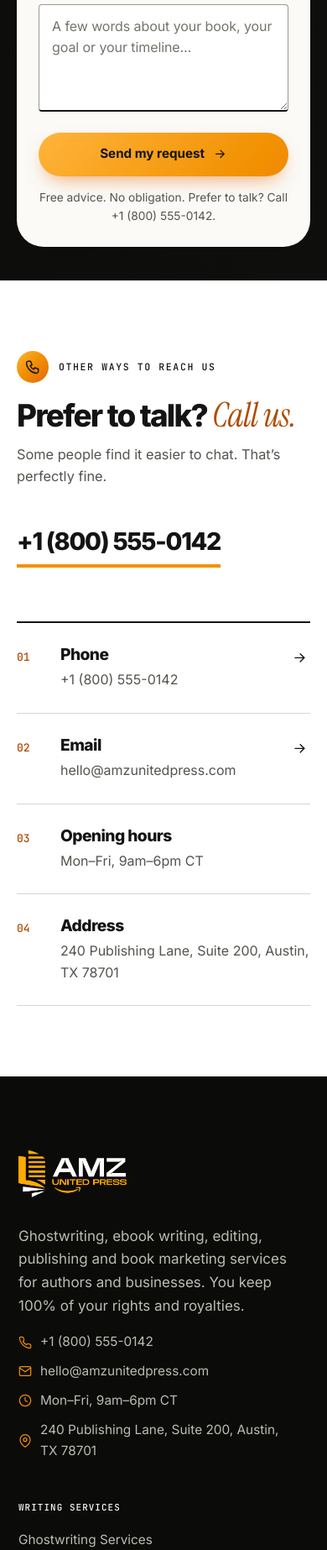
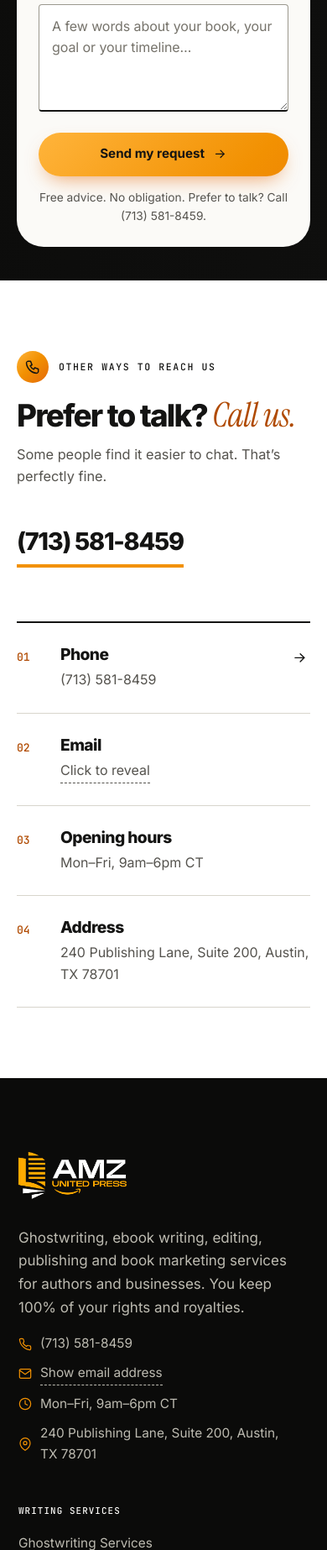
Before and after one commit to theactive-123/amz-united-press-php, a PHP site: page /contact in a window 390 px wide. Shown: the part 960-2806 px from the top of the page at 84% size. Run offline with PHP 8.4, Linux system fonts and the light colour scheme.

Commit message:
New phone number and click-to-reveal email
Phone is now (713) 581-8459, with tel: links built by tel_href() as
+17135818459. The email address no longer appears in the page source:
email_reveal() stores it reversed and base64-encoded, and main.js swaps
the button for a mailto link on click (footer, landing-page footer,
contact page, privacy and terms). Email removed from JSON-LD schema.

Co-Authored-By: Claude Opus 5.5 <noreply@anthropic.com>
Claude-Session: https://claude.ai/code/session_013so4XN4HfSfWopsdRhEgj1

```diff
--- a/assets/css/site.css
+++ b/assets/css/site.css
@@ -292,3 +292,20 @@ h1,h2,h3,.x-h2,.page-hero h1,.svh h1{overflow-wrap:break-word;hyphens:manual}
   [data-page=home] .x-man-grid{grid-template-columns:minmax(0,.85fr) minmax(0,1.15fr);gap:clamp(28px,3vw,48px);align-items:center}
   [data-page=home] .x-man-photo{width:100%;max-width:100%;margin:0;justify-self:end}
 }
+/* ---- click-to-reveal email ---- */
+.em-rv{display:inline-flex;align-items:center;vertical-align:baseline}
+.em-btn{display:inline-flex;align-items:center;gap:10px;padding:0;margin:0;border:0;background:none;font:inherit;color:inherit;cursor:pointer;text-align:left;line-height:inherit}
+.em-btn span{border-bottom:1px dashed currentColor;padding-bottom:1px;transition:border-color .2s,color .2s}
+.em-btn:hover span,.em-btn:focus-visible span{border-bottom-style:solid;border-color:var(--orange)}
+.em-btn .ic,.em-link .ic{flex:none}
+.em-link{display:inline-flex;align-items:center;gap:10px;color:inherit;text-decoration:none;word-break:break-all;animation:emIn .35s ease both}
+@keyframes emIn{from{opacity:0;transform:translateY(3px)}}
+.em-rv.em-text .em-btn .ic,.em-rv.em-text .em-link .ic,.em-rv.em-row .em-btn .ic,.em-rv.em-row .em-link .ic{display:none}
+.em-rv.em-text .em-btn span{border-bottom:1px solid var(--orange)}
+.em-rv.em-text .em-link{text-decoration:underline;text-decoration-color:var(--orange)}
+.em-rv.em-row .em-btn span{font-weight:inherit}
+.foot-contact .em-btn,.foot-contact .em-link,.lpf-contact .em-btn,.lpf-contact .em-link{gap:10px}
+.lpf-contact .em-btn,.lpf-contact .em-link{gap:8px;color:var(--inv-2)}
+.lpf-contact .em-btn:hover,.lpf-contact .em-link:hover{color:var(--inv)}
+.lpf-contact .em-btn .ic,.lpf-contact .em-link .ic{color:var(--orange)}
+@media (prefers-reduced-motion:reduce){.em-link{animation:none}}
--- a/assets/js/main.js
+++ b/assets/js/main.js
@@ -269,3 +269,12 @@ initHome();
 $$('.x-shelf .list-track').forEach(initList);
 initProof();
 initEffects();
+
+
+/* ---- click-to-reveal email: the address is stored reversed + base64 in data-em ---- */
+document.addEventListener('click',function(e){
+  var b=e.target.closest('.em-btn');if(!b)return;
+  var w=b.closest('.em-rv'),m;try{m=atob(w.getAttribute('data-em')).split('').reverse().join('')}catch(x){return}
+  var a=document.createElement('a');a.href='mailto:'+m;a.className='em-link';a.innerHTML=b.querySelector('svg')?b.querySelector('svg').outerHTML:'';a.appendChild(document.createTextNode(m));
+  w.replaceChildren(a);w.classList.add('shown');a.focus();
+});
--- a/contact.php
+++ b/contact.php
@@ -9,7 +9,7 @@ $meta = [
     'schema' => [breadcrumb_schema([['Home', '/'], ['Contact', null]]), ['@context' => 'https://schema.org', '@type' => 'ContactPage', 'name' => 'Contact ' . site('name'), 'url' => abs_url('/contact')]],
 ];
 include __DIR__ . '/includes/header.php';
-$tel = preg_replace('/[^\d+]/', '', site('phone'));
+$tel = tel_href();
 ?>
 <div class="page active svx" data-page="contact">
 <section class="x-close svx-close svx-contact-top" aria-labelledby="pg-h1"><div class="x-w x-close-grid">
@@ -27,7 +27,7 @@ $tel = preg_replace('/[^\d+]/', '', site('phone'));
     <?= ph_note('Placeholder contact details. Edit them in includes/data.php.') ?></div>
   <ul class="svx-index">
     <li class="rv"><a href="tel:<?= e($tel) ?>"><span class="svx-rn">01</span><span><strong>Phone</strong><p><?= e(site('phone')) ?></p></span><svg class="ic" aria-hidden="true"><use href="#i-arrow"/></svg></a></li>
-    <li class="rv"><a href="mailto:<?= e(site('email')) ?>"><span class="svx-rn">02</span><span><strong>Email</strong><p><?= e(site('email')) ?></p></span><svg class="ic" aria-hidden="true"><use href="#i-arrow"/></svg></a></li>
+    <li class="rv"><div class="svx-index-row"><span class="svx-rn">02</span><span><strong>Email</strong><p><?= email_reveal('Click to reveal', 'em-row') ?></p></span></div></li>
     <li class="rv"><div class="svx-index-row"><span class="svx-rn">03</span><span><strong>Opening hours</strong><p><?= e(site('hours')) ?></p></span></div></li>
     <li class="rv"><div class="svx-index-row"><span class="svx-rn">04</span><span><strong>Address</strong><p><?= e(site('address')) ?></p></span></div></li>
   </ul>
--- a/includes/data.php
+++ b/includes/data.php
@@ -12,7 +12,7 @@ $D = [
         'name' => 'AMZ United Press',
         'tagline' => 'Ebook writing, editing, design and publishing',
         'url' => '',
-        'phone' => '+1 (800) 555-0142',
+        'phone' => '(713) 581-8459',
         'email' => 'hello@amzunitedpress.com',
         'address' => '240 Publishing Lane, Suite 200, Austin, TX 78701',
         'hours' => 'Mon–Fri, 9am–6pm CT',
--- a/includes/footer.php
+++ b/includes/footer.php
@@ -6,8 +6,8 @@
     <div class="lpf-in">
       <a class="logo" href="<?= e(url('/')) ?>" aria-label="<?= e(site('name')) ?> — home"><img src="<?= e(asset('img/logo-light.png')) ?>" width="491" height="213" alt="<?= e(site('name')) ?>" loading="lazy"></a>
       <div class="lpf-contact">
-        <a href="tel:<?= e(preg_replace('/[^\d+]/', '', site('phone'))) ?>" data-lp-call><?= ic('phone') ?><?= e(site('phone')) ?></a>
-        <a href="mailto:<?= e(site('email')) ?>"><?= ic('mail') ?><?= e(site('email')) ?></a>
+        <a href="tel:<?= e(tel_href()) ?>" data-lp-call><?= ic('phone') ?><?= e(site('phone')) ?></a>
+        <?= email_reveal('Email us') ?>
         <span><?= ic('clock') ?><?= e(site('hours')) ?></span>
       </div>
     </div>
@@ -22,8 +22,8 @@
         <a class="foot-logo" href="<?= e(url('/')) ?>" aria-label="<?= e(site('name')) ?> — home"><img src="<?= e(asset('img/logo-light.png')) ?>" width="491" height="213" alt="<?= e(site('name')) ?>" loading="lazy"></a>
         <p style="margin-top:24px;max-width:24em">Ghostwriting, ebook writing, editing, publishing and book marketing services for authors and businesses. You keep 100% of your rights and royalties.</p>
         <ul class="foot-contact">
-          <li><a href="tel:<?= e(preg_replace('/[^\d+]/', '', site('phone'))) ?>"><?= ic('phone') ?><?= e(site('phone')) ?></a></li>
-          <li><a href="mailto:<?= e(site('email')) ?>"><?= ic('mail') ?><?= e(site('email')) ?></a></li>
+          <li><a href="tel:<?= e(tel_href()) ?>"><?= ic('phone') ?><?= e(site('phone')) ?></a></li>
+          <li><?= email_reveal() ?></li>
           <li><?= ic('clock') ?><?= e(site('hours')) ?></li>
           <li><?= ic('pin') ?><?= e(site('address')) ?></li>
         </ul>
@@ -43,7 +43,7 @@
 </footer>
 <?php endif; ?>
 
-<div class="dock"><a class="btn btn-dark" href="tel:<?= e(preg_replace('/[^\d+]/', '', site('phone'))) ?>"<?= !empty($meta['lp']) ? ' data-lp-call' : '' ?>><svg class="ic" aria-hidden="true"><use href="#i-phone"/></svg>Call us</a><?php if (!empty($meta['lp'])): ?><a class="btn btn-primary" href="#lp-form" data-lp-cta>Free quote</a><?php else: ?><button type="button" class="btn btn-primary" data-quote>Free quote</button><?php endif; ?></div>
+<div class="dock"><a class="btn btn-dark" href="tel:<?= e(tel_href()) ?>"<?= !empty($meta['lp']) ? ' data-lp-call' : '' ?>><svg class="ic" aria-hidden="true"><use href="#i-phone"/></svg>Call us</a><?php if (!empty($meta['lp'])): ?><a class="btn btn-primary" href="#lp-form" data-lp-cta>Free quote</a><?php else: ?><button type="button" class="btn btn-primary" data-quote>Free quote</button><?php endif; ?></div>
 
 <!-- Pop-ups -->
 <dialog id="workDialog" aria-labelledby="dlgTitle"><div class="modal-in" id="dlgBody"></div></dialog>
--- a/includes/functions.php
+++ b/includes/functions.php
@@ -38,6 +38,22 @@ function site_url(): string {
 function abs_url(string $path): string { return site_url() . url($path); }
 
 /** Inline icon from the SVG sprite (partials/sprite.svg). */
+/** tel: link target for the site phone number (US numbers get +1). */
+function tel_href(): string {
+    $d = preg_replace('/\D/', '', site('phone'));
+    return '+' . (strlen($d) === 10 ? '1' . $d : $d);
+}
+
+/**
+ * Email shown only on request, to keep it away from spam bots. The address is not in the
+ * page source as text: it is reversed and base64-encoded, and main.js swaps the button
+ * for a mailto link when clicked.
+ */
+function email_reveal(string $label = 'Show email address', string $cls = ''): string {
+    return '<span class="em-rv' . ($cls ? ' ' . e($cls) : '') . '" data-em="' . e(base64_encode(strrev(site('email')))) . '">'
+         . '<button type="button" class="em-btn" aria-label="Show our email address">' . ic('mail') . '<span>' . e($label) . '</span></button></span>';
+}
+
 function ic(string $name): string { return '<svg class="ic" aria-hidden="true"><use href="#i-' . e($name) . '"/></svg>'; }
 
 /** Photo from Unsplash (placeholder photography; replace with your own licensed photos). */
--- a/includes/header.php
+++ b/includes/header.php
@@ -9,7 +9,7 @@ $meta = array_merge(['title' => site('name'), 'description' => '', 'path' => '/'
 $canonical = abs_url($meta['path'] === '/' ? '/' : $meta['path']);
 $ogImage   = str_starts_with($meta['image'], 'http') ? $meta['image'] : abs_url($meta['image']);
 $schemas   = array_merge([
-    ['@context' => 'https://schema.org', '@type' => 'Organization', 'name' => site('name'), 'url' => abs_url('/'), 'logo' => abs_url('/assets/img/logo.png'), 'description' => 'Ghostwriting, ebook writing, book editing, cover design, publishing and book marketing services for authors and businesses.', 'telephone' => site('phone'), 'email' => site('email')],
+    ['@context' => 'https://schema.org', '@type' => 'Organization', 'name' => site('name'), 'url' => abs_url('/'), 'logo' => abs_url('/assets/img/logo.png'), 'description' => 'Ghostwriting, ebook writing, book editing, cover design, publishing and book marketing services for authors and businesses.', 'telephone' => site('phone')],
     ['@context' => 'https://schema.org', '@type' => 'WebSite', 'name' => site('name'), 'url' => abs_url('/')],
 ], $meta['schema']);
 header('X-Content-Type-Options: nosniff');
@@ -75,7 +75,7 @@ header('X-Content-Type-Options: nosniff');
 <?php readfile(__DIR__ . '/../partials/sprite.svg'); ?>
 
 <?php
-$tel = preg_replace('/[^\d+]/', '', site('phone'));
+$tel = tel_href();
 $resources = [['/portfolio', 'Portfolio', 'portfolio'], ['/how-it-works', 'How It Works', 'how-it-works'], ['/faq', 'FAQs', 'faq'], ['/pricing', 'Pricing', 'pricing'], ['/about', 'About Us', 'about'], ['/contact', 'Contact Us', 'contact']];
 $curCat = $meta['cat'] ?? '';
 ?>
--- a/includes/lp.php
+++ b/includes/lp.php
@@ -9,7 +9,7 @@
 
 /* ---------- small pieces ---------- */
 
-function lp_tel(): string { return preg_replace('/[^\d+]/', '', site('phone')); }
+function lp_tel(): string { return tel_href(); }
 
 /** Heading block: eyebrow, h2 (may contain <em>), lead. $center for centred heads. */
 function lp_head(string $eyebrow, string $h2Html, string $lead = '', bool $center = false, string $id = ''): string {
@@ -229,7 +229,7 @@ function lp_final(string $eyebrow, string $h2, string $lead, array $ticks, array
 /** Schema for a landing page: the service, its FAQs and a breadcrumb. */
 function lp_schema(string $name, string $desc, string $path, array $faq, string $price = ''): array {
     $svc = ['@context' => 'https://schema.org', '@type' => 'Service', 'name' => $name, 'description' => $desc, 'url' => abs_url($path), 'areaServed' => 'Worldwide',
-            'provider' => ['@type' => 'Organization', 'name' => site('name'), 'url' => abs_url('/'), 'telephone' => site('phone'), 'email' => site('email')]];
+            'provider' => ['@type' => 'Organization', 'name' => site('name'), 'url' => abs_url('/'), 'telephone' => site('phone')]];
     if ($price !== '') $svc['offers'] = ['@type' => 'Offer', 'priceCurrency' => 'USD', 'price' => preg_replace('/[^\d.]/', '', $price), 'description' => 'Starting price. Written quote before work begins.'];
     return [$svc, faq_schema($faq), breadcrumb_schema([['Home', '/'], [$name, null]])];
 }
--- a/includes/sv.php
+++ b/includes/sv.php
@@ -59,7 +59,7 @@ function sv_book(int $i, string $cls = ''): string {
 
 /** Primary + phone buttons. */
 function sv_actions(string $quote, int $help, string $label = 'Get a Free Quote', bool $dark = true): string {
-    $tel = preg_replace('/[^\d+]/', '', site('phone'));
+    $tel = tel_href();
     return '<div class="svx-actions"><button type="button" class="btn btn-primary" data-quote="' . e($quote) . '" data-help="' . $help . '">' . e($label) . '</button>'
          . '<a class="btn btn-ghost' . ($dark ? '' : ' on-light') . '" href="tel:' . e($tel) . '">' . sv_i('phone') . e(site('phone')) . '</a></div>';
 }
@@ -98,7 +98,7 @@ function sv_proofline(string $text = ''): string {
 
 /** Hero: background photo, copy, author proof and the lead form. */
 function sv_hero(array $d, array $cat, string $bg, string $quote, int $help): string {
-    $tel = preg_replace('/[^\d+]/', '', site('phone'));
+    $tel = tel_href();
     return '<section class="svx-hero has-form" aria-labelledby="svh-h1"><div class="svx-hero-bg" aria-hidden="true">' . sv_img($bg, '', true) . '</div><div class="x-w svx-hero-in">'
          . '<div class="svx-hero-copy">'
          . '<p class="svx-crumbs"><a href="' . e(url('/')) . '">Home</a> <span aria-hidden="true">/</span> <a href="' . e(url('/services#cat-' . $cat['k'])) . '">' . e($cat['t']) . '</a>' . ($d['t'] !== $cat['t'] ? ' <span aria-hidden="true">/</span> ' . e($d['t']) : '') . '</p>'
@@ -178,7 +178,7 @@ function sv_process(array $d, string $mode, string $quote, int $help): string {
 
 /** Call-to-action banner: copy + buttons, fanned covers, author faces and a rotating promise badge. */
 function sv_cta(string $titleHtml, string $sub, string $quote, int $help, string $variant = 'orange', int $seed = 0, string $tag = 'h2', string $id = ''): string {
-    $tel = preg_replace('/[^\d+]/', '', site('phone'));
+    $tel = tel_href();
     $long = mb_strlen(strip_tags($titleHtml)) > 64 ? ' long' : '';
     return '<section class="svx-cta-sec ' . e($variant) . '"' . ($id ? ' aria-labelledby="' . e($id) . '"' : ' aria-label="Get started"') . '><div class="x-w"><div class="svx-cta rv">'
          . '<div class="svx-cta-copy"><' . $tag . ($id ? ' id="' . e($id) . '"' : '') . ' class="svx-cta-h' . $long . '">' . $titleHtml . '</' . $tag . '>' . ($sub !== '' ? '<p>' . $sub . '</p>' : '')
@@ -409,7 +409,7 @@ function sv_sig(string $slug, int $s): string {
 
 /** Resource-page hero: background photo, copy, proof and a lead form. */
 function sv_page_hero(string $crumb, string $h1, string $lead, string $bg, string $formId, string $source, string $formTitle = 'Get your free quote', string $extra = ''): string {
-    $tel = preg_replace('/[^\d+]/', '', site('phone'));
+    $tel = tel_href();
     return '<section class="svx-hero has-form svx-ph" aria-labelledby="pg-h1"><div class="svx-hero-bg" aria-hidden="true">' . sv_img($bg, '', true) . '</div><div class="x-w svx-hero-in"><div class="svx-hero-copy">'
          . '<p class="svx-crumbs"><a href="' . e(url('/')) . '">Home</a> <span aria-hidden="true">/</span> ' . e($crumb) . '</p>'
          . '<h1 id="pg-h1" class="ent" style="--d:1">' . $h1 . '</h1><p class="svx-lead ent" style="--d:2">' . e($lead) . '</p>'
--- a/index.php
+++ b/index.php
@@ -7,7 +7,7 @@ $meta = [
     'path'        => '/',
     'nav'         => 'home',
     'schema'      => [
-        ['@context' => 'https://schema.org', '@type' => 'ProfessionalService', 'name' => site('name'), 'url' => abs_url('/'), 'image' => abs_url('/assets/img/og-image.jpg'), 'telephone' => site('phone'), 'email' => site('email'),
+        ['@context' => 'https://schema.org', '@type' => 'ProfessionalService', 'name' => site('name'), 'url' => abs_url('/'), 'image' => abs_url('/assets/img/og-image.jpg'), 'telephone' => site('phone'),
          'description' => 'Self-publishing services for authors: ghostwriting, ebook writing, book editing, proofreading, formatting, cover design, Amazon and ebook publishing, audiobooks and book marketing.',
          'areaServed' => 'Worldwide',
          'hasOfferCatalog' => ['@type' => 'OfferCatalog', 'name' => 'Self-publishing services', 'itemListElement' => array_map(fn($s) => ['@type' => 'Offer', 'itemOffered' => ['@type' => 'Service', 'name' => $s['name'], 'url' => abs_url('/services/' . $s['slug'])]], data('subs'))]],
@@ -31,7 +31,7 @@ include __DIR__ . '/includes/header.php';
         <p class="lead" id="hero-lead" aria-live="polite"></p>
         <div class="hero-actions">
           <button type="button" class="btn btn-primary" data-quote>Get a Free Quote</button>
-          <a class="btn btn-ghost" href="tel:<?= e(preg_replace('/[^\d+]/', '', site('phone'))) ?>"><svg class="ic" aria-hidden="true"><use href="#i-phone"/></svg><?= e(site('phone')) ?></a>
+          <a class="btn btn-ghost" href="tel:<?= e(tel_href()) ?>"><svg class="ic" aria-hidden="true"><use href="#i-phone"/></svg><?= e(site('phone')) ?></a>
         </div>
         <div class="hero-pop"><span class="hand">Popular services</span><span id="hero-pop" style="display:contents"></span></div>
       </div>
@@ -261,7 +261,7 @@ include __DIR__ . '/includes/header.php';
         <p class="x-kick"><svg viewBox="0 0 24 24" aria-hidden="true"><path d="M3 5.5h18v13H3z"/><path d="m3.5 6.5 8.5 6.5 8.5-6.5"/></svg>Write to us</p>
         <h2 id="final-h" class="x-h2 x-h2--xl rv">Writers and publishers, <em>ready for you.</em></h2>
         <p class="x-sub">Tell us about your idea or your draft. A real person replies within one business day with honest advice and no obligation.</p>
-        <a class="phone-big" href="tel:<?= e(preg_replace('/[^\d+]/', '', site('phone'))) ?>"><?= e(site('phone')) ?></a>
+        <a class="phone-big" href="tel:<?= e(tel_href()) ?>"><?= e(site('phone')) ?></a>
         <ul class="checks"><li><span class="tick"><svg class="ic" aria-hidden="true"><use href="#i-check"/></svg></span>Free consultation</li><li><span class="tick"><svg class="ic" aria-hidden="true"><use href="#i-check"/></svg></span>Scope, timeline and price in writing</li><li><span class="tick"><svg class="ic" aria-hidden="true"><use href="#i-check"/></svg></span>Nothing starts until you say yes</li></ul>
       </div>
       <div class="postcard"><?= render_form('home', 'Tell us about your book', 'Takes about a minute. We reply within one business day.', 'home') ?></div>
--- a/service.php
+++ b/service.php
@@ -7,7 +7,7 @@ if (!$d) { http_response_code(404); include __DIR__ . '/404.php'; exit; }
 $cat    = cat_by_key($d['cat']);
 $help   = help_for($d);
 $beyond = array_values(array_filter(array_map('sub_by_slug', $d['beyond']['slugs'] ?? [])));
-$tel    = preg_replace('/[^\d+]/', '', site('phone'));
+$tel    = tel_href();
 $meta = [
     'title' => $d['title'],
     'description' => $d['desc'],
@@ -16,7 +16,7 @@ $meta = [
         breadcrumb_schema([['Home', '/'], ['Services', '/services'], ...($d['name'] === $cat['t'] ? [[$d['name'], null]] : [[$cat['t'], '/services#cat-' . $cat['k']], [$d['name'], null]])]),
         ['@context' => 'https://schema.org', '@type' => 'Service', 'name' => $d['name'], 'description' => plain($d['short']), 'serviceType' => $d['name'],
          'url' => abs_url('/services/' . $d['slug']), 'areaServed' => 'Worldwide',
-         'provider' => ['@type' => 'Organization', 'name' => site('name'), 'url' => abs_url('/'), 'telephone' => site('phone'), 'email' => site('email')],
+         'provider' => ['@type' => 'Organization', 'name' => site('name'), 'url' => abs_url('/'), 'telephone' => site('phone')],
          'offers' => ['@type' => 'Offer', 'priceCurrency' => 'USD', 'price' => preg_replace('/[^\d.]/', '', $d['price']), 'description' => 'Starting price. Written quote before work begins.']],
         faq_schema($d['faq']),
     ],
```
Also changed, not shown: assets/css/lp.css (+18 -0 lines), privacy.php (+2 -2 lines), terms.php (+1 -1 lines).
